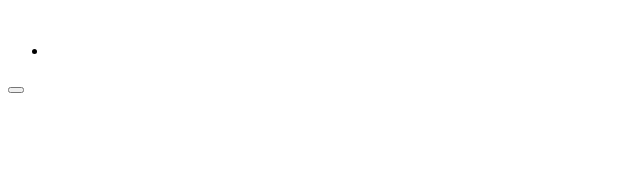
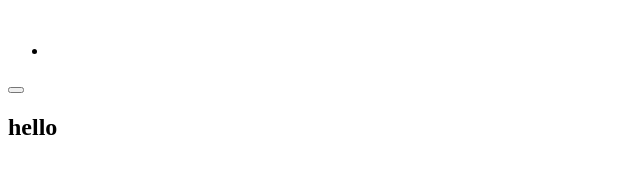
Before and after one commit to yuldoshovgemini/html, a plain HTML site: page index.html in a window 1280 px wide. Shown: the full height of the page, 0-640 px from the left. Drawn offline with Linux system fonts and the light colour scheme.

Commit message:
added main and section

```diff
--- a/index.html
+++ b/index.html
@@ -13,5 +13,10 @@
       </ul>
       <button></button>
     </header>
+    <main>
+      <section>
+        <h1>hello</h1>
+      </section>
+    </main>
   </body>
 </html>
```
